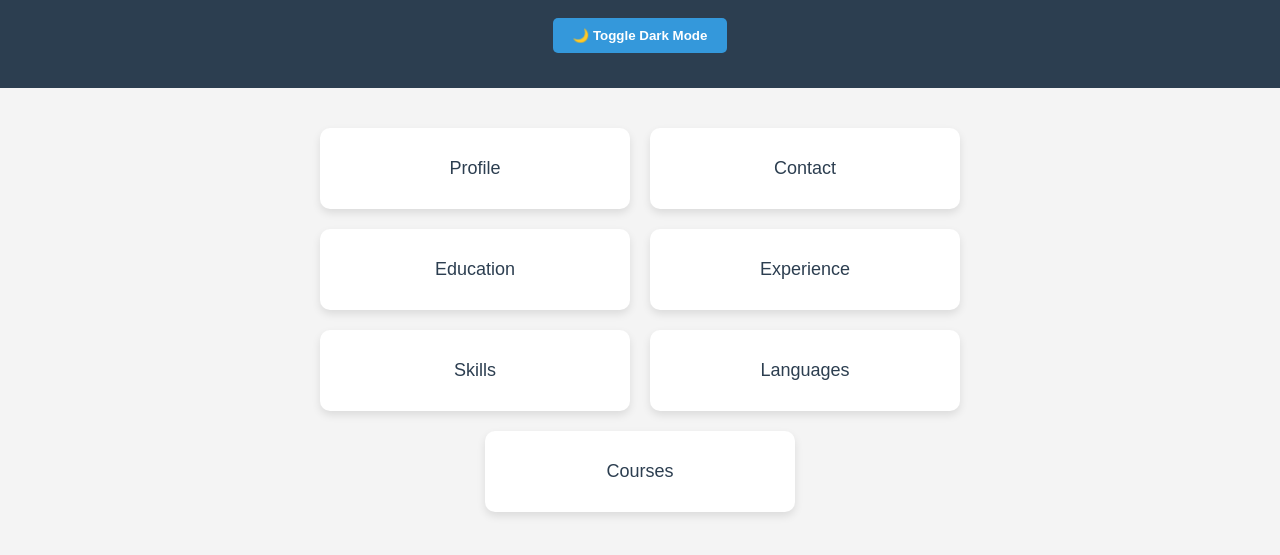
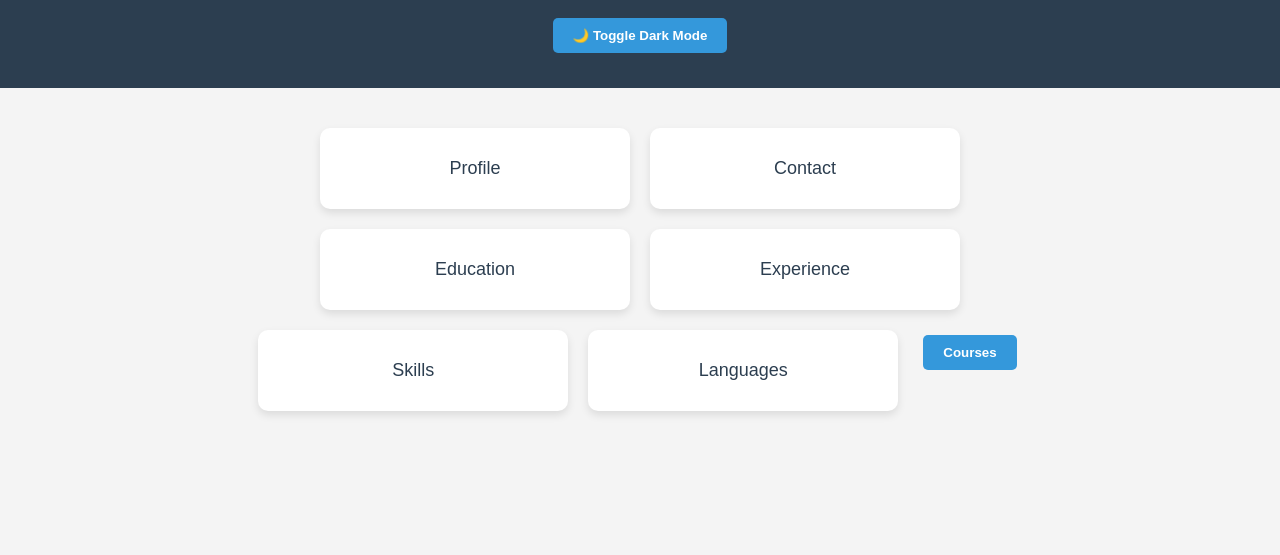
Before and after one commit to ia-miq/963, a plain HTML site: page index.html in a window 1280 px wide. Shown: the part 131-686 px from the top of the page. Drawn offline with Linux system fonts and the light colour scheme.

Commit message:
Update index.html

```diff
--- a/index.html
+++ b/index.html
@@ -23,7 +23,7 @@
       <a href="experience.html" class="card">Experience</a>
       <a href="skills.html" class="card">Skills</a>
       <a href="languages.html" class="card">Languages</a>
-      <a href="Courses.html" class="card">Courses</a>
+      <a href="courses.html"><button>Courses</button></a>
 
 
     </div>
```
